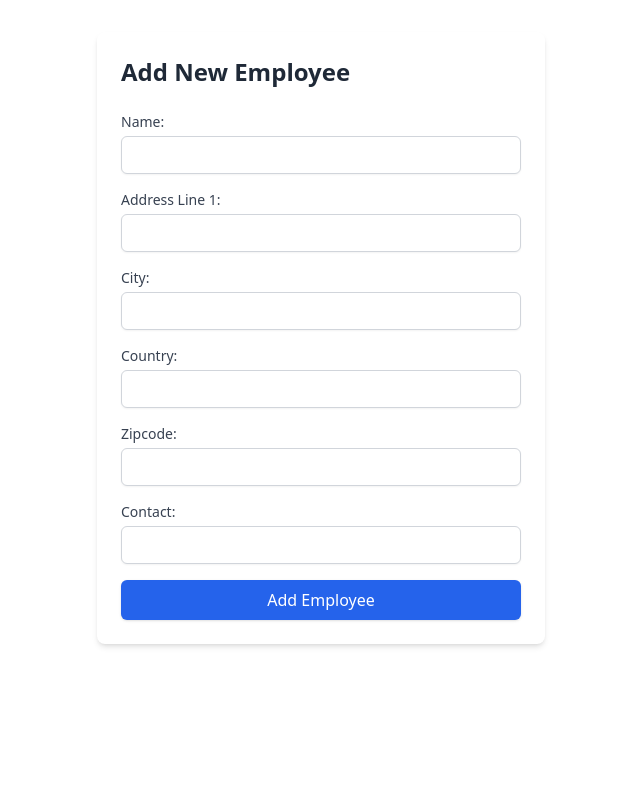
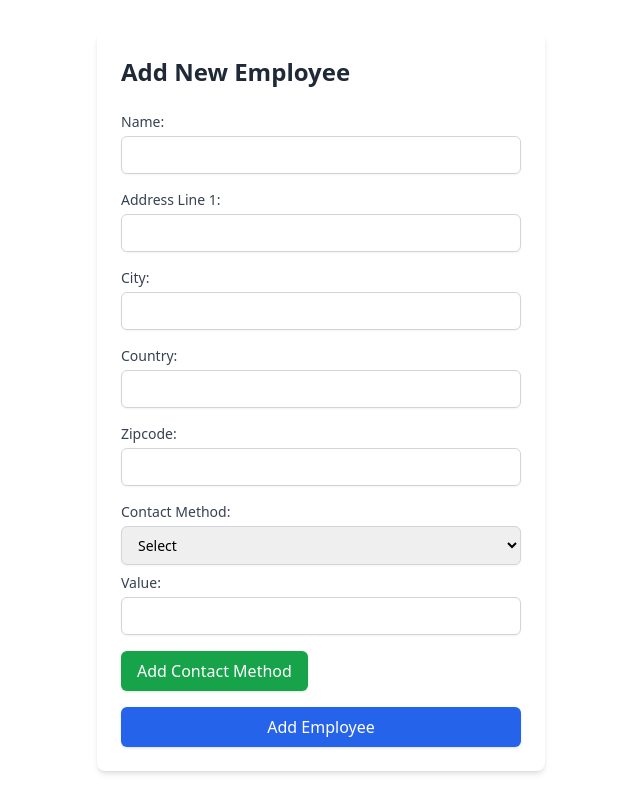
Before and after one commit to mridula-chowdhary/cosmocloud-assign, a React (Create React App) app: page /add-employee in a window 1280 px wide. Shown: the whole page, without its empty margins (319-959 px from the left). Built offline with nearby package versions, Linux system fonts and the light colour scheme.

Commit message:
Add some more option in contact methods

```diff
--- a/src/components/AddEmployee.jsx
+++ b/src/components/AddEmployee.jsx
@@ -10,30 +10,48 @@ const AddEmployee = () => {
       country: '',
       zipcode: ''
     },
-    contact_method: [{ contact: '' }]
+    contact_method: [{ type: '', value: '' }]
   });
 
-  const navigate = useNavigate(); // Hook for navigation
+  const navigate = useNavigate();
 
   const handleChange = (e) => {
     const { name, value } = e.target;
-    if (name.startsWith('address.')) {
-      const addressField = name.split('.')[1];
+    const nameParts = name.split('.');
+
+    if (nameParts[0] === 'address') {
       setFormData((prevData) => ({
         ...prevData,
-        address: { ...prevData.address, [addressField]: value }
+        address: { ...prevData.address, [nameParts[1]]: value }
       }));
-    } else if (name === 'contact_method') {
-      setFormData((prevData) => ({
-        ...prevData,
-        contact_method: [{ contact: value }]
-      }));
+    } else if (nameParts[0] === 'contact_method') {
+      const index = parseInt(nameParts[1], 10);
+      const key = nameParts[2];
+      setFormData((prevData) => {
+        const newContactMethods = [...prevData.contact_method];
+        newContactMethods[index][key] = value;
+        return { ...prevData, contact_method: newContactMethods };
+      });
     } else {
       setFormData((prevData) => ({
         ...prevData,
         [name]: value
       }));
     }
+  };
+
+  const handleAddContactMethod = () => {
+    setFormData((prevData) => ({
+      ...prevData,
+      contact_method: [...prevData.contact_method, { type: '', value: '' }]
+    }));
+  };
+
+  const handleRemoveContactMethod = (index) => {
+    setFormData((prevData) => ({
+      ...prevData,
+      contact_method: prevData.contact_method.filter((_, i) => i !== index)
+    }));
   };
 
   const handleSubmit = async (e) => {
@@ -48,6 +66,9 @@ const AddEmployee = () => {
         },
         body: JSON.stringify(formData)
       });
+      if (!response.ok) {
+        throw new Error(`HTTP error! status: ${response.status}`);
+      }
       const data = await response.json();
       console.log(data);
       navigate('/');
@@ -120,18 +141,53 @@ const AddEmployee = () => {
             className="mt-1 block w-full px-3 py-2 border border-gray-300 rounded-md shadow-sm focus:outline-none focus:ring-blue-500 focus:border-blue-500 sm:text-sm"
           />
         </div>
+        {formData.contact_method.map((method, index) => (
+          <div key={index} className="space-y-2">
             <div>
-          <label htmlFor="contact_method" className="block text-sm font-medium text-gray-700">Contact:</label>
+              <label htmlFor={`contact_method.${index}.type`} className="block text-sm font-medium text-gray-700">Contact Method:</label>
+              <select
+                name={`contact_method.${index}.type`}
+                id={`contact_method.${index}.type`}
+                value={method.type}
+                onChange={handleChange}
+                required
+                className="mt-1 block w-full px-3 py-2 border border-gray-300 rounded-md shadow-sm focus:outline-none focus:ring-blue-500 focus:border-blue-500 sm:text-sm"
+              >
+                <option value="">Select</option>
+                <option value="EMAIL">EMAIL</option>
+                <option value="PHONE">PHONE</option>
+              </select>
+            </div>
+            <div>
+              <label htmlFor={`contact_method.${index}.value`} className="block text-sm font-medium text-gray-700">Value:</label>
               <input
                 type="text"
-            name="contact_method"
-            id="contact_method"
-            value={formData.contact_method[0].contact}
+                name={`contact_method.${index}.value`}
+                id={`contact_method.${index}.value`}
+                value={method.value}
                 onChange={handleChange}
                 required
                 className="mt-1 block w-full px-3 py-2 border border-gray-300 rounded-md shadow-sm focus:outline-none focus:ring-blue-500 focus:border-blue-500 sm:text-sm"
               />
             </div>
+            {formData.contact_method.length > 1 && (
+              <button
+                type="button"
+                onClick={() => handleRemoveContactMethod(index)}
+                className="text-red-600 hover:text-red-800"
+              >
+                Remove
+              </button>
+            )}
+          </div>
+        ))}
+        <button
+          type="button"
+          onClick={handleAddContactMethod}
+          className="bg-green-600 text-white py-2 px-4 rounded-md shadow hover:bg-green-700"
+        >
+          Add Contact Method
+        </button>
         <button
           type="submit"
           className="w-full bg-blue-600 text-white py-2 px-4 mt-4 rounded-md shadow hover:bg-blue-700 focus:outline-none focus:ring-2 focus:ring-blue-500"
--- a/src/components/EmployeeDetails.jsx
+++ b/src/components/EmployeeDetails.jsx
@@ -78,27 +78,27 @@ const EmployeeDetails = () => {
       <h1 className="text-2xl font-bold mb-4">Employee Details</h1>
       <div className="mb-4">
         <p><strong>Name:</strong> {employee.name}</p>
-        <p><strong>Employee ID:</strong> {employee.emp_id || employee._id}</p> {/* Use emp_id or fallback to _id */}
+        <p><strong>Employee ID:</strong> {employee.emp_id || employee._id}</p>
         <p><strong>Address:</strong></p>
         <ul className="list-disc list-inside">
           <li>Line1: {employee.address.line1}</li>
-          <li>City:{employee.address.city}</li>
-          <li>Country:{employee.address.country}</li>
-          <li>Zip Code:{employee.address.zipcode}</li>
+          <li>City: {employee.address.city}</li>
+          <li>Country: {employee.address.country}</li>
+          <li>Zip Code: {employee.address.zipcode}</li>
         </ul>
       </div>
       <div className="mb-4">
         <p><strong>Contact Methods:</strong></p>
         <ul className="list-disc list-inside">
           {employee.contact_method.map((method, index) => (
-            <li key={index}>{method.contact}</li>
+            <li key={index}>{method.type}: {method.value}</li>
           ))}
         </ul>
       </div>
       <div className="flex space-x-4">
         <Link to="/" className="bg-blue-500 text-white py-2 px-4 rounded hover:bg-blue-600">Back to Employee List</Link>
         <button
-          onClick={() => deleteEmployee(id)}
+          onClick={deleteEmployee}
           className="bg-red-500 text-white py-2 px-4 rounded hover:bg-red-600"
         >
           Delete Employee
```
Lines whose indentation alone changed are shown as unchanged.
